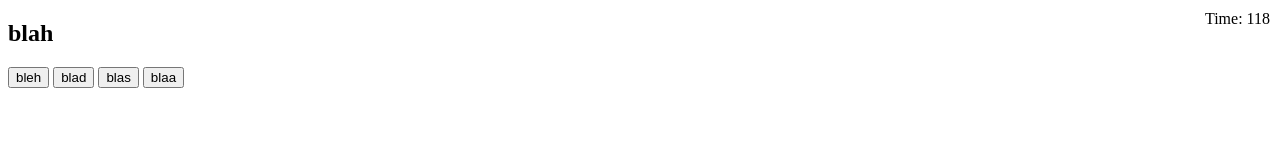
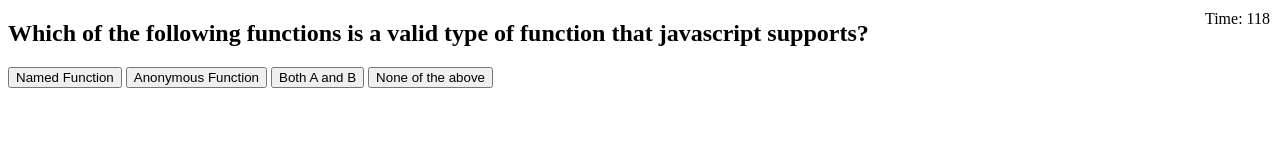
Before and after one commit to 1tbrooks1/js-quiz, a plain HTML site: page index.html in a window 1280 px wide. Both pictures are taken after a click on the button "Begin Quiz". Drawn offline with Linux system fonts and the light colour scheme.

Commit message:
finished all javascript coding

```diff
--- a/develop/assets/js/script.js
+++ b/develop/assets/js/script.js
@@ -13,40 +13,51 @@ var optionD = document.getElementById("choiceD");
 var optionButton = document.querySelector("#choices");
 var highScoreScreen = document.getElementById("highscore-screen");
 var scoresList = document.getElementById("score-list");
+var highScoreButton = document.getElementById("view-highscores");
+var clearScores = document.getElementById("clear-scores");
+var playAgain = document.getElementById("play-again")
 
 
 var questions = [
   {
-    title: "blah",
-    a: "bleh",
-    b: "blad",
-    c: "blas",
-    d: "blaa",
-    answer: "bleh",
+    title: "Which of the following functions is a valid type of function that javascript supports?",
+    a: "Named Function",
+    b: "Anonymous Function",
+    c: "Both A and B",
+    d: "None of the above",
+    answer: "Both A and B",
   },
   {
-    title: "joe byron",
-    a: "hey",
-    b: "now",
-    c: "hey",
-    d: "now",
-    answer: "hey",
+    title: "Which method returns the character at the specified index?",
+    a: "characterAt()",
+    b: "getCharAt()",
+    c: "charAt()",
+    d: "None of the above",
+    answer: "charAt()",
   },
   {
-    title: "bing bong",
-    a: "blah",
-    b: "blah",
-    c: "blah",
-    d: "blah",
-    answer: "blah",
+    title: "Which of the following is not a mouse event?",
+    a: "onmousescroller",
+    b: "onclick",
+    c: "onmouseover",
+    d: "onmousemove",
+    answer: "onmousescroller",
   },
   {
-    title: "take me out to dinner",
-    a: "blah",
-    b: "blah",
-    c: "blah",
-    d: "blah",
-    answer: "blah",
+    title: "The opposite of onmouseover is_____?",
+    a: "onmouseoff",
+    b: "onmouseout",
+    c: "onmouseunder",
+    d: "onnotmouseover",
+    answer: "onmouseout",
+  },
+  {
+    title: " How to know the number of elements of a form??",
+    a: "document.myform.elements.count",
+    b: "document.myform.length",
+    c: "document.myform.count",
+    d: "document.myform.elements.length",
+    answer: "document.myform.elements.length",
   },
 ];
 
@@ -111,7 +122,7 @@ var checkAnswer = function (event) {
 
   currentQuestionIndex++;
 
-  if (currentQuestionIndex === 4) {
+  if (currentQuestionIndex === 5) {
     endQuiz();
   } else {
     getQuestion();
@@ -162,6 +173,8 @@ var saveHighScore = function () {
 
 var displayHighScore = function () {
     highScores = JSON.parse(localStorage.getItem("highScores"));
+    var startScreen = document.getElementById("start-screen");
+    startScreen.classList.add("hide");
     var endScreenEl = document.getElementById("end-screen");
     endScreenEl.classList.add("hide");
     highScoreScreen.classList.add("show");
@@ -177,14 +190,22 @@ var displayHighScore = function () {
         // display on page
         document.getElementById("score-list").appendChild(scoreLi);
       }
+    }
+}
 
-    }
-
-
-
-
-};
+function clear () {
+    localStorage.clear();
+    scoresList.setAttribute("class", "hide");
+}
 
 startButton.addEventListener("click", startQuiz);
 
 submitButton.addEventListener("click", saveHighScore);
+
+highScoreButton.addEventListener("click", displayHighScore);
+
+playAgain.addEventListener("click", function() {
+    location.href = "index.html"
+});
+
+clearScores.addEventListener("click", clear);
--- a/index.html
+++ b/index.html
@@ -22,7 +22,7 @@
         <h1>JavaScript Quiz Challenge</h1>
         <p></p>
         <button id="start">Begin Quiz</button>
-        <button id="view-highscores"></button>
+        <button id="view-highscores">High Scores</button>
       </div>
 
 
```
